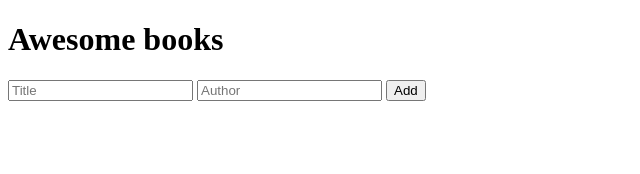
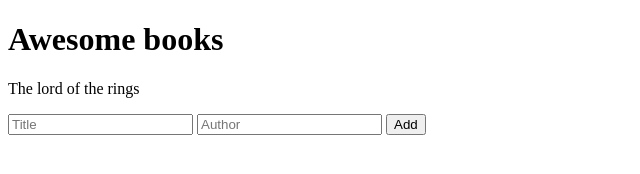
Before and after one commit to mikemtzp/Awesome-books, a plain HTML site: page index.html in a window 1280 px wide. Shown: the whole page, without its empty margins (0-640 px from the left). Drawn offline with Linux system fonts and the light colour scheme.

Commit message:
Add visibility to display new book in HTML

```diff
--- a/index.html
+++ b/index.html
@@ -17,6 +17,8 @@
     </section>
   </main>
 
+  <!-- <p>The lord of the rings</p> -->
+
   <form action="" id="form">
     <input id="title" type="text" placeholder="Title">
     <input id="author" type="text" placeholder="Author">
@@ -24,5 +26,7 @@
     <button type="submit">Add</button>
   </form>
 
+  <script src="main.js"></script>
+
 </body>
 </html>
--- a/main.js
+++ b/main.js
@@ -0,0 +1,15 @@
+const bookList = [
+  {
+    title: 'The lord of the rings',
+    author: 'Tolkien'
+  }
+];
+
+const body = document.querySelector('body');
+const form = document.getElementById('form');
+const newBook = document.createElement('div');
+const title = document.createElement('p');
+title.textContent = bookList[0].title;
+
+newBook.append(title);
+body.insertBefore(newBook, form);
```
